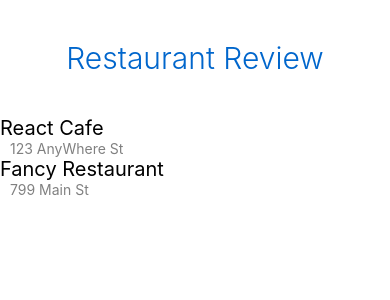
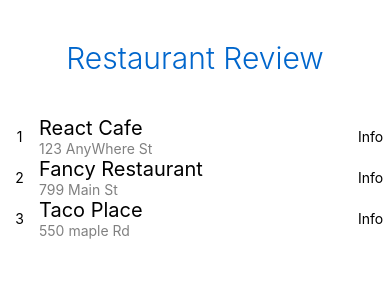
Before and after one commit to edilson14/RestaurantReview, a React Native app: screen / in a window 390 px wide. Shown: the top 300 px of the page. Built offline with nearby package versions, Linux system fonts and the light colour scheme.

Commit message:
Layout React NAtive Components With Flexbox

```diff
--- a/App.js
+++ b/App.js
@@ -2,37 +2,76 @@
 import React, { Component } from 'react';
 import { Text, View, StyleSheet } from 'react-native';
 
+const restaurants =
+  [
+    {
+      name: 'React Cafe',
+      adress: '123 AnyWhere St'
+    },
+    {
+      name: 'Fancy Restaurant',
+      adress: '799 Main St'
+    },
+    {
+      name: 'Taco Place',
+      adress: '550 maple Rd'
+    }
+  ]
 export default class App extends Component {
+
+
   render() {
     return (
-      <View>
+      <View style={styles.main}>
         <Text style={styles.header}
         >
           Restaurant Review
         </Text>
 
-        <Text style={styles.name}>
-          React Cafe
-        </Text>
+        {
+          restaurants.map((restaurant, index) => {
+            return (
 
-        <Text style={styles.adress}>
-          123 AnyWhere St
-        </Text>
+              <View key={restaurant.name} style={styles.restaurants}>
+                <View style={styles.index}>
 
-        <Text style={styles.name}>
-          Fancy Restaurant
-        </Text>
+                  <Text>
+                    {index + 1}
+                  </Text>
+                </View>
 
-        <Text style={styles.adress}>
-          799 Main St
-        </Text>
+                <View style={styles.restaurantInfo}>
 
+                  <Text style={styles.name}>
+                    {restaurant.name}
+                  </Text>
+
+                  <Text style={styles.adress}>
+                    {restaurant.adress}
+                  </Text>
+                </View>
+
+                <View style={styles.info}>
+                  <Text>
+                    Info
+              </Text>
+                </View>
+              </View>
+            )
+          })
+        }
       </View>
     );
   }
 }
 
 const styles = StyleSheet.create({
+  main: {
+    flex: 1
+  },
+  restaurants: {
+    flexDirection: 'row'
+  },
   header: {
     padding: 40,
     fontSize: 30,
@@ -43,10 +82,22 @@ const styles = StyleSheet.create({
   name: {
     color: 'black',
     fontSize: 20
-
   },
   adress: {
     color: 'grey',
-    paddingLeft: 10
+  },
+  restaurantInfo: {
+    flexDirection: 'column',
+    flex: 8
+  },
+  info: {
+    flex: 1,
+    alignItems: 'center',
+    justifyContent: 'center'
+  },
+  index: {
+    flex: 1,
+    alignItems: 'center',
+    justifyContent: 'center'
   }
 })
```
